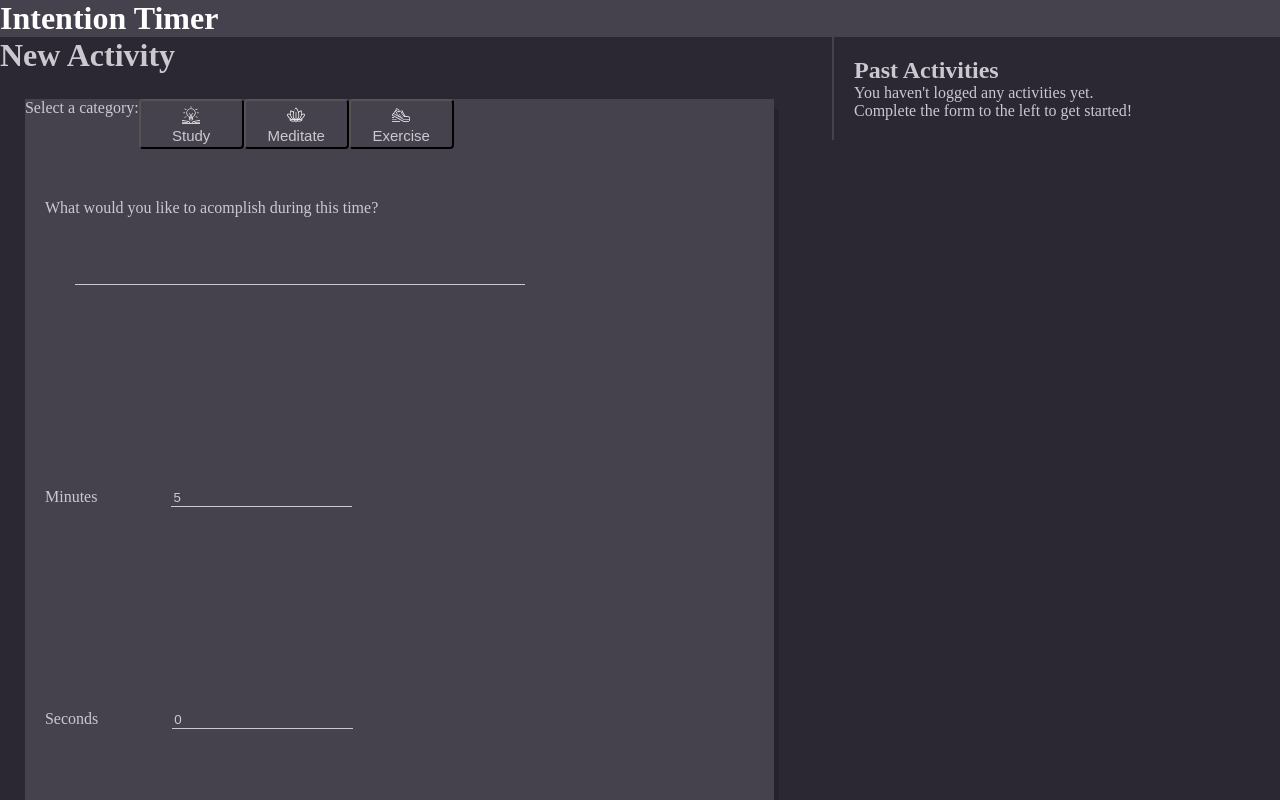
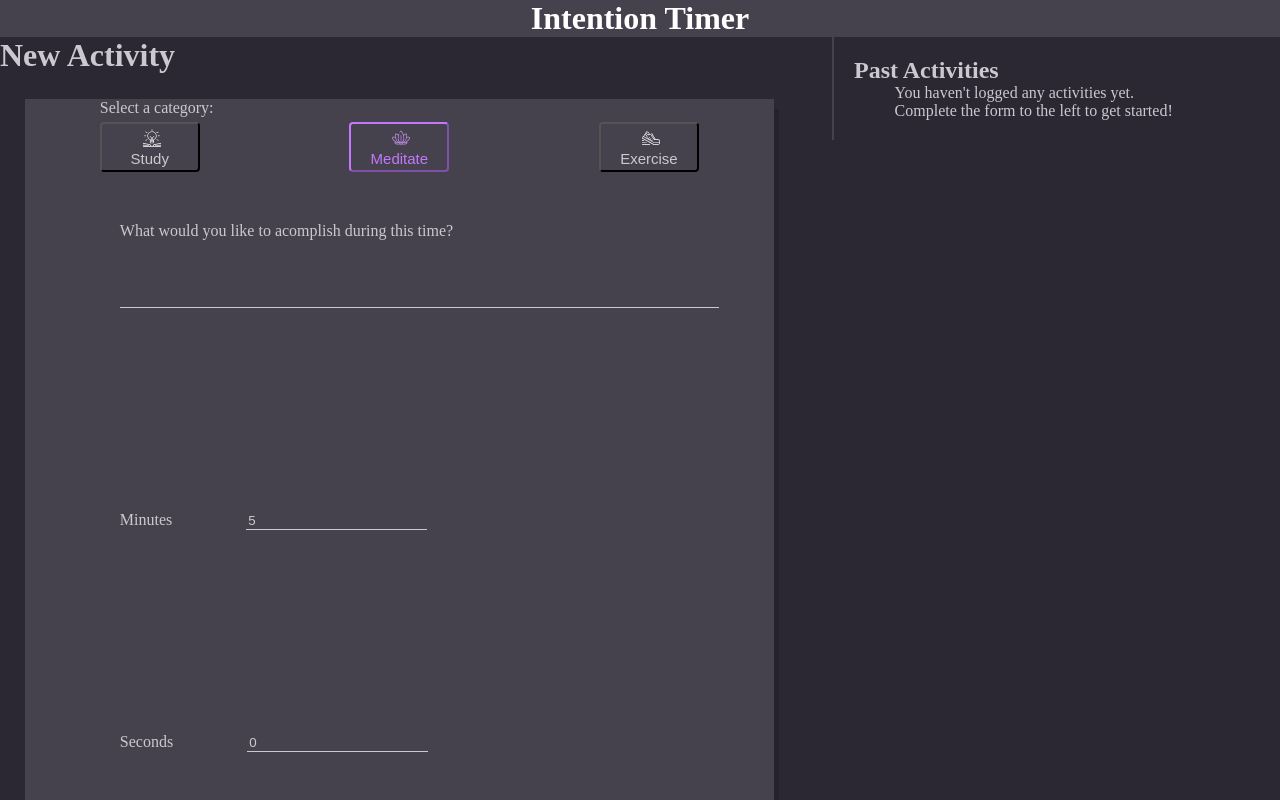
Before and after one commit to joel-oe-lacey/Intention-Timer, a plain HTML site: page index.html in a window 1280 px wide. Both pictures are taken after a click on the button "Meditate". Shown: the top 800 px of the page. Drawn offline with Linux system fonts and the light colour scheme.

Commit message:
Wrote functions for meditate and exercise color functionality

```diff
--- a/index.html
+++ b/index.html
@@ -13,11 +13,11 @@
       <main class="main-content">
         <h1>New Activity</h1>
         <section class="left-section">
+          <p>Select a category:</p>
           <div class="category-selection">
-            <p>Select a category:</p>
             <button id="study-button" type="button" name="study"><img id="study-image" src="assets/study.svg"/>Study</button>
-            <button id="meditate-button" type="button" name="meditate"><img src="assets/meditate.svg"/>Meditate</button>
-            <button id="exercise-button" type="button" name="exercise"><img src="assets/exercise.svg"/>Exercise</button>
+            <button id="meditate-button" type="button" name="meditate"><img id="meditate-image" src="assets/meditate.svg"/>Meditate</button>
+            <button id="exercise-button" type="button" name="exercise"><img id="exercise-image" src="assets/exercise.svg"/>Exercise</button>
           </div>
           <form class="goal-form" action="index.html" method="post">
             <label for="goal">What would you like to acomplish during this time?</label>
--- a/main.js
+++ b/main.js
@@ -50,11 +50,21 @@ startButton.addEventListener("click", function() {
 });
 
 
+// var study = document.querySelector('#study-button');
+// var meditate = document.querySelector('#meditate-button');
+// var exercise = document.querySelector('#exercise-button');
+// var green = document.querySelector('.green');
+// var studyImage = document.querySelector('#study-image');
+
 var study = document.querySelector('#study-button');
 var meditate = document.querySelector('#meditate-button');
 var exercise = document.querySelector('#exercise-button');
 var green = document.querySelector('.green');
+var purple = document.querySelector('.purple');
+var red = document.querySelector('.blue');
 var studyImage = document.querySelector('#study-image');
+var meditateImage = document.querySelector('#meditate-image');
+var exerciseImage = document.querySelector('#exercise-image');
 
 study.addEventListener('click', function(){
   if  (study.classList.contains("green")) {
@@ -65,3 +75,23 @@ study.addEventListener('click', function(){
     studyImage.src = "assets/study-active.svg";
   }
 })
+
+meditate.addEventListener('click', function(){
+  if  (meditate.classList.contains("purple")) {
+    meditate.classList.remove("purple");
+    meditateImage.src = "assets/meditate.svg";
+  } else {
+    meditate.classList.add("purple");
+    meditateImage.src = "assets/meditate-active.svg";
+  }
+})
+
+exercise.addEventListener('click', function(){
+  if  (exercise.classList.contains("red")) {
+    exercise.classList.remove("red");
+    exerciseImage.src = "assets/exercise.svg";
+  } else {
+    exercise.classList.add("red");
+    exerciseImage.src = "assets/exercise-active.svg";
+  }
+})
--- a/style.css
+++ b/style.css
@@ -12,8 +12,12 @@ header {
 
 header h1 {
   color: #FFF;
+  text-align: center;
 }
 
+p {
+  margin-left: 10%;
+}
 /* temporary width placeholder */
 button {
   height: 50px;
@@ -25,6 +29,9 @@ button {
   align-content: space-between;
   flex-wrap: wrap;
   font-size: 15px;
+  margin-left: 10%;
+  margin-right: 10%;
+  margin-top: 5px;
 }
 
 button img {
@@ -61,6 +68,7 @@ button img {
 .main-content {
   width: 65%;
   height: 90%;
+  align-items: center;
 }
 
 .left-section {
@@ -84,20 +92,22 @@ button img {
   height: 35%;
   width: 100%;
   display: flex;
+  justify-content: space-between;
 }
 
 .goal-form {
   height: 65%;
   width: 100%;
   margin-top: 50px;
+  margin-left: 10%
 }
 
 #goal-input {
-  margin-left: 50px;
-  margin-right: 50px;
+  /* margin-left: 10%; */
+  margin-right: 10%;
   margin-top: 50px;
   margin-bottom: 50px;
-  width: 450px;
+  width: 80%;
   background: transparent;
   border: none;
   border-bottom: 1px solid #CBC9CF;
@@ -136,3 +146,13 @@ form * {
   color: #B3FD78;
   border-color: #B3FD78;
 }
+
+.purple {
+  color: #C278FD;
+  border-color: #C278FD;
+}
+
+.red {
+  color: #FD8078;
+  border-color: #FD8078;
+}
```
